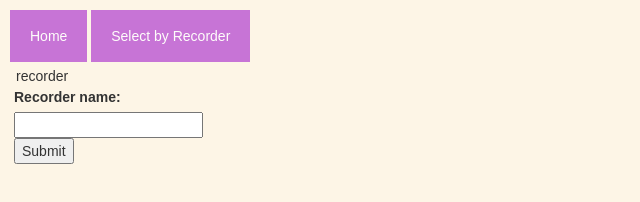
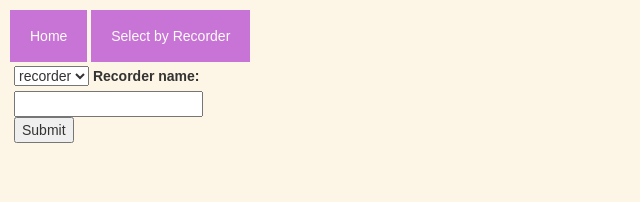
Before and after one commit to Kardelennkayaa/display_location, a website: page index.html in a window 1280 px wide. Both pictures are taken after a click on the button "Select by Recorder". Shown: the whole page, without its empty margins (0-640 px from the left). Drawn offline with nearby package versions, Linux system fonts and the light colour scheme; no server answers.

Commit message:
Update index.html

```diff
--- a/index.html
+++ b/index.html
@@ -52,10 +52,12 @@ body {
         <button class="open-button" onclick="selectBy_recorder()">Select by Recorder</button><br>
     </div>
     <div class="form-popup" id="open_entry">
-            <option label="recorder"></option>
-            <label for="rname">Recorder name:<br></label><br>
-            <input type="text" id="rname" name="rname"><br>
-            <button onclick="submit_recorder()">Submit</button>
+        <select id="cars">
+                <option label="recorder"></option>
+        </select>
+        <label for="rname">Recorder name:<br></label><br>
+        <input type="text" id="rname" name="rname"><br>
+        <button onclick="submit_recorder()">Submit</button>
     </div>
     <div class="map" id="mapdiv"></div>
     <script src="https://cdn.polyfill.io/v2/polyfill.min.js?features=fetch,requestAnimationFrame,Element.prototype.classList,URL"></script>
```
